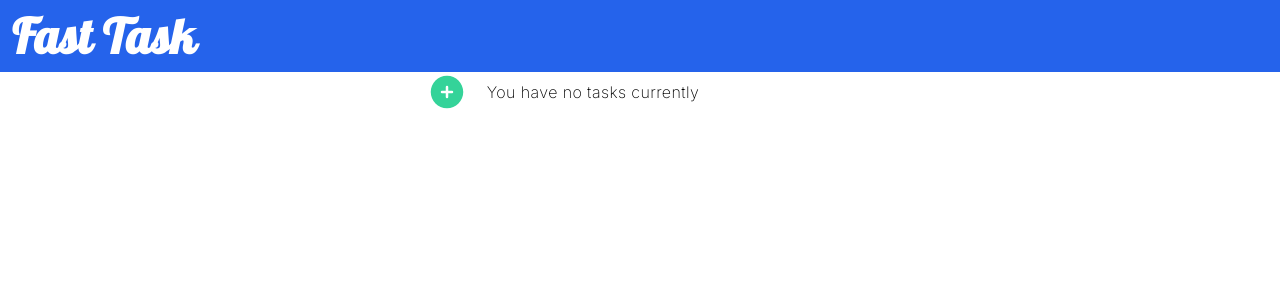
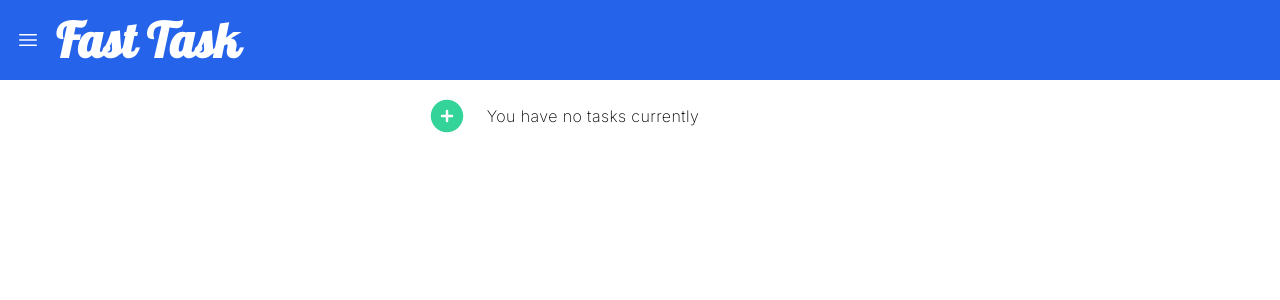
Before and after one commit to ArmandSoto/todo-app, a React (Vite) app: page / in a window 1280 px wide. Shown: the top 300 px of the page. Built offline with nearby package versions, Linux system fonts and the light colour scheme.

Commit message:
Added an Add Task Button

```diff
--- a/src/App.jsx
+++ b/src/App.jsx
@@ -10,7 +10,7 @@ function App() {
   return (
     <div className=" flex-col text-base font-extralight tracking-wide ">
        <Header />
-      <section className="flex justify-center ">
+      <section className="flex justify-center mt-4">
         <TodoList />
       </section>
 
--- a/src/components/Header.jsx
+++ b/src/components/Header.jsx
@@ -1,9 +1,10 @@
-
+import { Bars3Icon } from "@heroicons/react/24/outline"
 
 export default function Header(){
     //possibly import cursive font for h2
     return (
-        <div className="flex w-full p-3 bg-blue-600">
+        <div className="flex w-full p-4 items-center bg-blue-600">
+            <Bars3Icon className="h-6 w-6 mr-4 text-white"/>
             <h2 className=" text-5xl font-extrabold text-white font-lobster">Fast Task</h2>
         </div>
     )
--- a/src/components/TaskCard.jsx
+++ b/src/components/TaskCard.jsx
@@ -6,14 +6,14 @@ import { EllipsisHorizontalIcon, PencilSquareIcon } from '@heroicons/react/24/ou
 export default function TaskCard(props){
 
     const [ showEllipsis, setShowEllipsis ] = useState(false)
-    const [ isCompleted, setIsCompleted ] = useState(false)
+    const [ isComplete, setIsComplete ] = useState(props.isComplete || false)
 
     function handleShowEllipsis(){
         setShowEllipsis(prevState => !prevState)
     }
 
     function checkboxChangeHandler(){
-        setIsCompleted(prevCompletedState => !prevCompletedState)
+        setIsComplete(prevCompleteState => !prevCompleteState)
         props.completeTask(props.id)
 
     }
@@ -25,16 +25,20 @@ export default function TaskCard(props){
 
                 <input type="checkbox"
                        className="mr-3"
-                       checked={isCompleted}
+                       checked={isComplete}
                        onChange={checkboxChangeHandler}  />
-                <p className={isCompleted ? "line-through" : ""}>{ props.id + ". " + props.name } </p>
+                <p className={isComplete ? "line-through" : ""}>{ props.id + ". " + props.name } </p>
 
                 {
                     showEllipsis &&
                     <div className="flex ml-auto">
                         <PencilSquareIcon className="h-6 w-6" onClick={() => { props.editTask(props.id) }}/>
                         <EllipsisHorizontalIcon className="h-6 w-6" />
-                        <TrashIcon  className="h-6 w-6 inline-block ml-3 text-red-600" onClick={(e) => { props.deleteTask(props.id) } }/>
+                        <TrashIcon  className="h-6 w-6 inline-block ml-3 text-red-600" onClick={(e) => {
+                            if (isComplete){
+                                setIsComplete(prev => !prev)
+                            }
+                            props.deleteTask(props.id) } }/>
                     </div>
                 }
             </li>
--- a/src/components/TaskForm.jsx
+++ b/src/components/TaskForm.jsx
@@ -15,6 +15,7 @@ export default function TaskForm(props){
                 </div>
                 <div className="flex justify-end">
                     <button className=" border-2 rounded-lg p-2 text-white bg-purple-400" >Cancel</button>
+                    <button className="border-2 rounded-lg p-2 text-white bg-red-500" type="submit" >Add Task </button>
                 </div>
         </form>
 
```
